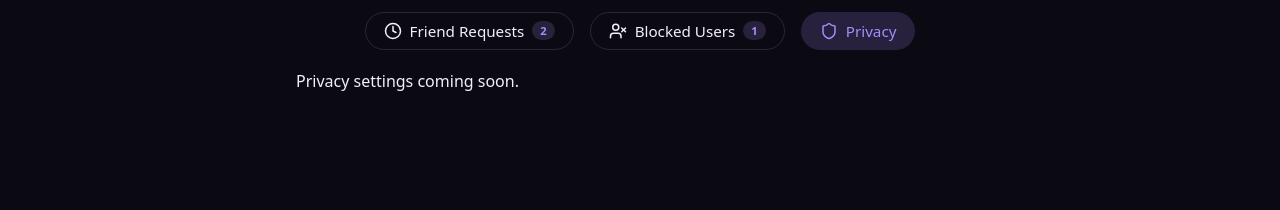
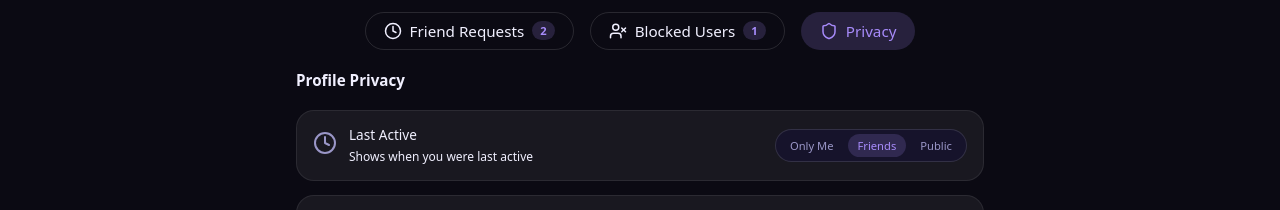
Before and after one commit to kozakiharuko-afk/haruko-frontend, a Next.js app: page /profile in a window 1280 px wide. Both pictures are taken after a click on the button "Privacy". Shown: the part 573-783 px from the top of the page. Built offline with nearby package versions, Linux system fonts and the light colour scheme; no server answers.

Commit message:
feat(profile): add fancy theme-aware privacy controls

```diff
--- a/app/(site)/profile/ProfilePrivacy.tsx
+++ b/app/(site)/profile/ProfilePrivacy.tsx
@@ -1,9 +1,232 @@
 "use client";
 
-export default function ProfilePrivacy() {
+import { useState } from "react";
+import {
+  Clock,
+  Activity,
+  MessageCircle,
+  BookOpen,
+  Users,
+  UserPlus,
+  UserCheck,
+  Shield,
+  UserX,
+  Zap,
+  Lock,
+} from "lucide-react";
+
+type Visibility = "private" | "friends" | "public";
+
+function VisibilityPill({
+  value,
+  onChange,
+}: {
+  value: Visibility;
+  onChange: (v: Visibility) => void;
+}) {
   return (
-    <div className="profile-panel">
-      <p className="muted">Privacy settings coming soon.</p>
+    <div className="privacy-pill">
+      <button
+        className={value === "private" ? "active" : ""}
+        onClick={() => onChange("private")}
+      >
+        Only Me
+      </button>
+      <button
+        className={value === "friends" ? "active" : ""}
+        onClick={() => onChange("friends")}
+      >
+        Friends
+      </button>
+      <button
+        className={value === "public" ? "active" : ""}
+        onClick={() => onChange("public")}
+      >
+        Public
+      </button>
     </div>
   );
 }
+
+export default function ProfilePrivacy() {
+  const [privacy, setPrivacy] = useState({
+    lastActive: "friends" as Visibility,
+    activity: "friends" as Visibility,
+    messages: "friends" as Visibility,
+    readingList: "friends" as Visibility,
+    followersCount: "public" as Visibility,
+    followingCount: "public" as Visibility,
+  });
+
+  return (
+    <div className="profile-panel profile-privacy">
+      <h3 className="privacy-title">Profile Privacy</h3>
+
+      {/* ===== VISIBILITY CONTROLLED ===== */}
+
+      <PrivacyRow
+        icon={<Clock />}
+        title="Last Active"
+        desc="Shows when you were last active"
+      >
+        <VisibilityPill
+          value={privacy.lastActive}
+          onChange={(v) =>
+            setPrivacy({ ...privacy, lastActive: v })
+          }
+        />
+      </PrivacyRow>
+
+      <PrivacyRow
+        icon={<Activity />}
+        title="Activity"
+        desc="Shows your actions like comments, follows, and library updates"
+      >
+        <VisibilityPill
+          value={privacy.activity}
+          onChange={(v) =>
+            setPrivacy({ ...privacy, activity: v })
+          }
+        />
+      </PrivacyRow>
+
+      <PrivacyRow
+        icon={<MessageCircle />}
+        title="Messages"
+        desc="Controls who can message you"
+      >
+        <VisibilityPill
+          value={privacy.messages}
+          onChange={(v) =>
+            setPrivacy({ ...privacy, messages: v })
+          }
+        />
+      </PrivacyRow>
+
+      <PrivacyRow
+        icon={<BookOpen />}
+        title="Reading List"
+        desc="Controls who can see your reading list"
+      >
+        <VisibilityPill
+          value={privacy.readingList}
+          onChange={(v) =>
+            setPrivacy({ ...privacy, readingList: v })
+          }
+        />
+      </PrivacyRow>
+
+      <PrivacyRow
+        icon={<Users />}
+        title="Followers Count"
+        desc="Displays the number of your followers"
+      >
+        <VisibilityPill
+          value={privacy.followersCount}
+          onChange={(v) =>
+            setPrivacy({ ...privacy, followersCount: v })
+          }
+        />
+      </PrivacyRow>
+
+      <PrivacyRow
+        icon={<UserPlus />}
+        title="Following Count"
+        desc="Displays how many users you follow"
+      >
+        <VisibilityPill
+          value={privacy.followingCount}
+          onChange={(v) =>
+            setPrivacy({ ...privacy, followingCount: v })
+          }
+        />
+      </PrivacyRow>
+
+      {/* ===== ALWAYS PUBLIC ===== */}
+
+      <div className="privacy-row static">
+        <div className="privacy-left">
+          <Zap className="privacy-icon accent" />
+          <div>
+            <p>Status</p>
+            <span className="muted">Your status is always public</span>
+          </div>
+        </div>
+      </div>
+
+      {/* ===== LOCKED / USER ONLY ===== */}
+
+      <LockedRow
+        icon={<UserCheck />}
+        title="Friend Requests"
+        desc="Only visible to you"
+      />
+
+      <LockedRow
+        icon={<Shield />}
+        title="Privacy Settings"
+        desc="Privacy controls are always private"
+      />
+
+      <LockedRow
+        icon={<UserX />}
+        title="Blocklist"
+        desc="Your blocked users are hidden from others"
+      />
+
+      <p className="privacy-saved muted">
+        Changes are saved automatically
+      </p>
+    </div>
+  );
+}
+
+/* ===== Small helpers (pure UI) ===== */
+
+function PrivacyRow({
+  icon,
+  title,
+  desc,
+  children,
+}: {
+  icon: React.ReactNode;
+  title: string;
+  desc: string;
+  children: React.ReactNode;
+}) {
+  return (
+    <div className="privacy-row">
+      <div className="privacy-left">
+        <span className="privacy-icon">{icon}</span>
+        <div>
+          <p>{title}</p>
+          <span className="muted">{desc}</span>
+        </div>
+      </div>
+      {children}
+    </div>
+  );
+}
+
+function LockedRow({
+  icon,
+  title,
+  desc,
+}: {
+  icon: React.ReactNode;
+  title: string;
+  desc: string;
+}) {
+  return (
+    <div className="privacy-row locked">
+      <div className="privacy-left">
+        <span className="privacy-icon">{icon}</span>
+        <div>
+          <p>{title}</p>
+          <span className="muted">{desc}</span>
+        </div>
+      </div>
+      <Lock size={16} />
+    </div>
+  );
+}
--- a/app/globals.css
+++ b/app/globals.css
@@ -3436,6 +3436,119 @@ html:not(.light) .request-action.decline:hover {
   }
 }
 
+/* ================= PROFILE PRIVACY ================= */
+
+.profile-privacy {
+  display: flex;
+  flex-direction: column;
+  gap: 14px;
+}
+
+.privacy-title {
+  font-size: 0.95rem;
+  font-weight: 600;
+  margin-bottom: 6px;
+}
+
+/* ===== ROW ===== */
+
+.privacy-row {
+  display: flex;
+  align-items: center;
+  justify-content: space-between;
+
+  padding: 14px 16px;
+  border-radius: 18px;
+
+  background: var(--glass-bg);
+  border: 1px solid var(--glass-border);
+
+  transition:
+    transform 0.15s ease,
+    box-shadow 0.15s ease,
+    background-color 0.15s ease;
+}
+
+.privacy-row:hover:not(.locked):not(.static) {
+  transform: translateY(-1px);
+  box-shadow: 0 10px 26px rgba(0,0,0,0.14);
+}
+
+.privacy-left {
+  display: flex;
+  align-items: center;
+  gap: 12px;
+  max-width: 70%;
+}
+
+.privacy-icon {
+  color: var(--muted);
+}
+
+.privacy-icon.accent {
+  color: var(--accent);
+}
+
+.privacy-row p {
+  font-size: 0.85rem;
+  font-weight: 500;
+}
+
+.privacy-row .muted {
+  font-size: 0.75rem;
+}
+
+/* ===== SEGMENTED PILL ===== */
+
+.privacy-pill {
+  display: flex;
+  gap: 4px;
+  padding: 4px;
+
+  background: var(--bg-input);
+  border-radius: 999px;
+  border: 1px solid var(--border);
+}
+
+.privacy-pill button {
+  padding: 4px 10px;
+  font-size: 0.7rem;
+  border-radius: 999px;
+
+  color: var(--muted);
+  background: transparent;
+  border: none;
+  cursor: pointer;
+
+  transition:
+    background-color 0.15s ease,
+    color 0.15s ease;
+}
+
+.privacy-pill button.active {
+  background: var(--accent-soft);
+  color: var(--accent);
+}
+
+/* ===== STATES ===== */
+
+.privacy-row.locked {
+  opacity: 0.6;
+  cursor: default;
+}
+
+.privacy-row.static {
+  opacity: 0.9;
+}
+
+/* ===== FOOTER ===== */
+
+.privacy-saved {
+  font-size: 0.7rem;
+  text-align: right;
+  margin-top: 4px;
+}
+
 /* ======================================================
    MUTED
    ====================================================== */
```
